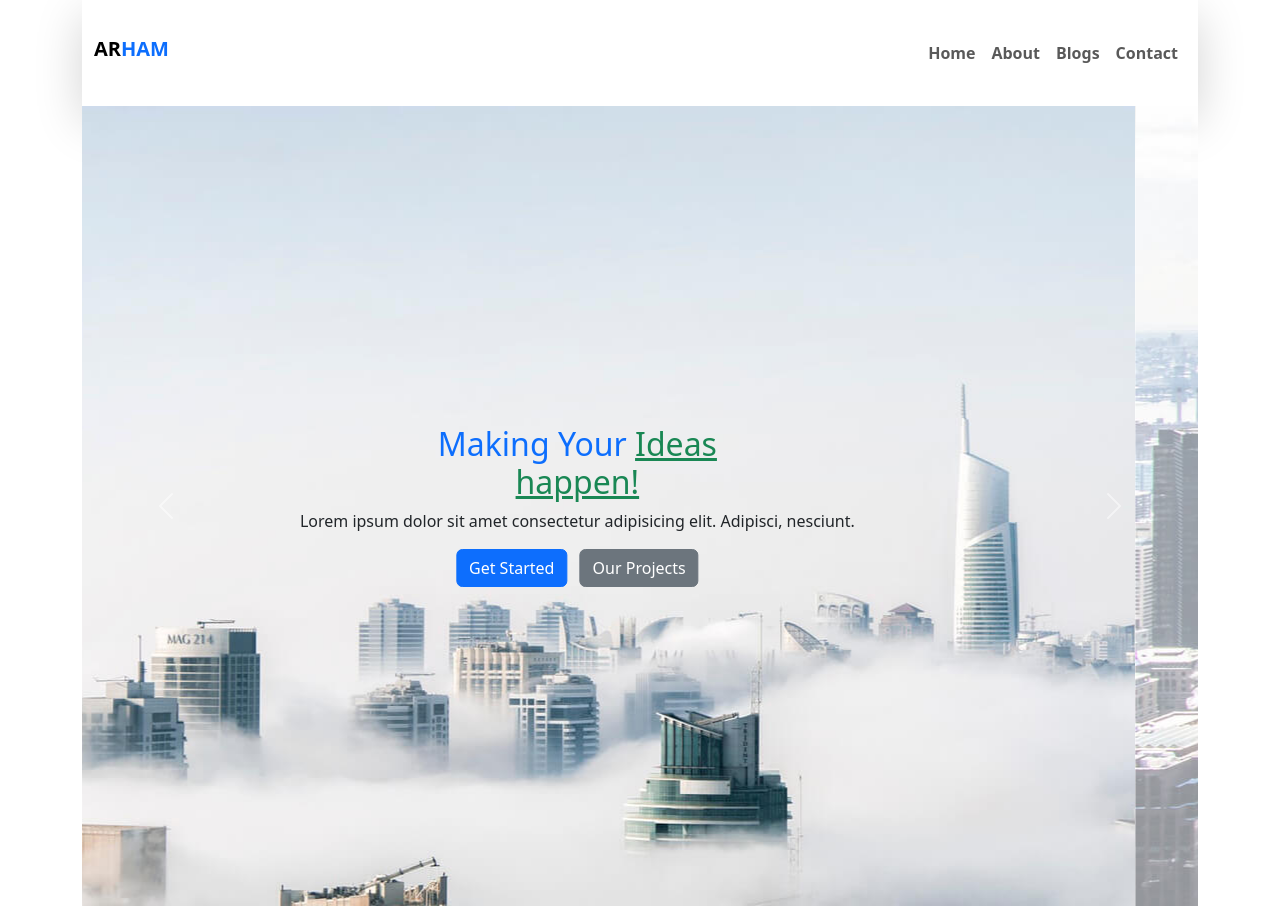
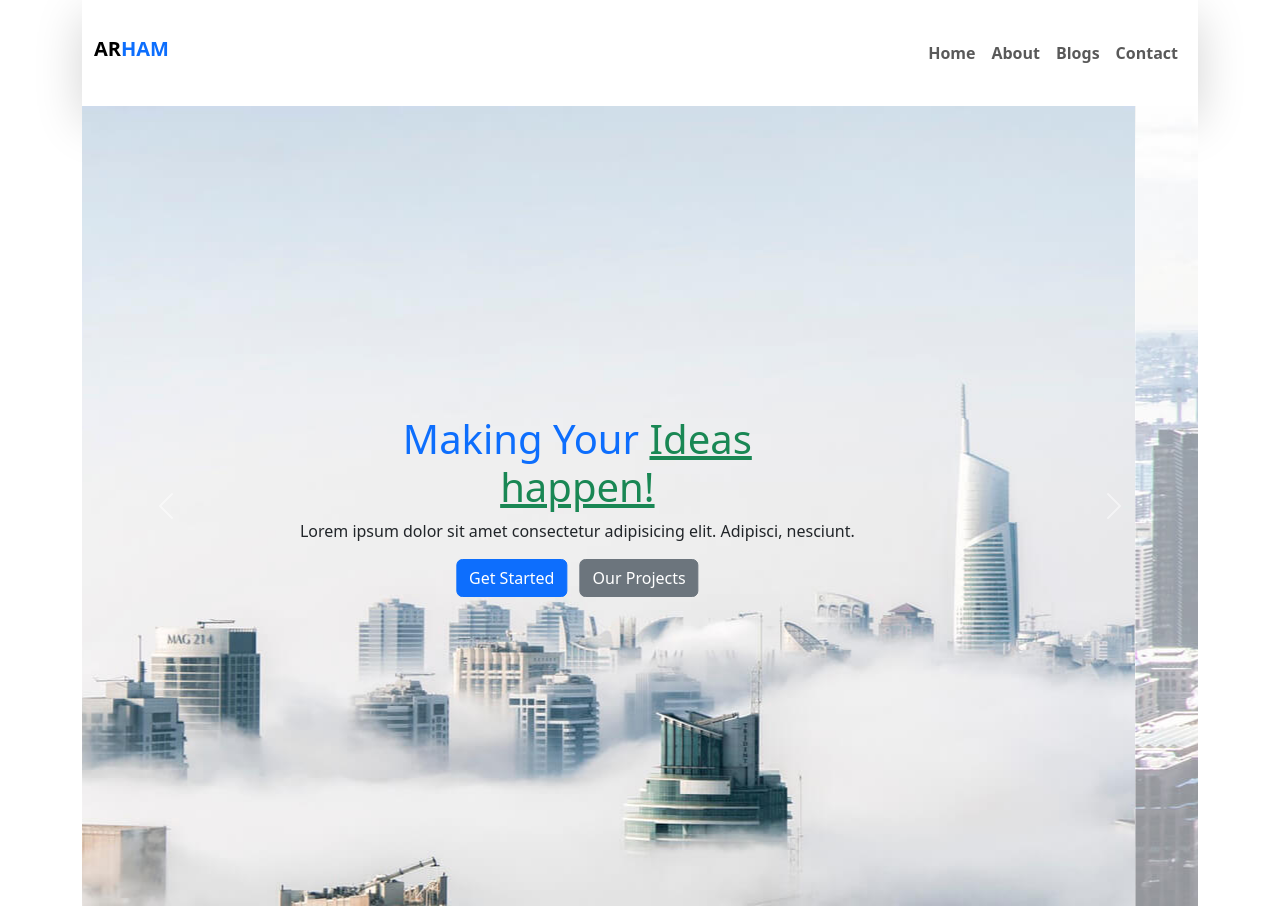
Before and after one commit to kamruzzaman22874/Bootstrap-concepcual-session, a plain HTML site: page index.html in a window 1280 px wide. Shown: the top 906 px of the page. Drawn offline with nearby package versions, Linux system fonts and the light colour scheme.

Commit message:
added some content

```diff
--- a/index.html
+++ b/index.html
@@ -67,13 +67,13 @@
 								class="bg-img d-flex justify-content-center align-items-center text-center"
 							>
 								<div>
-									<h2 class="text-primary">
+									<h1 class="text-primary">
 										Making Your
 										<u class="text-success list-style-underline"
 											>Ideas <br />
 											happen!</u
 										>
-									</h2>
+									</h1>
 									<p>
 										Lorem ipsum dolor sit amet consectetur adipisicing elit.
 										Adipisci, nesciunt.
```
